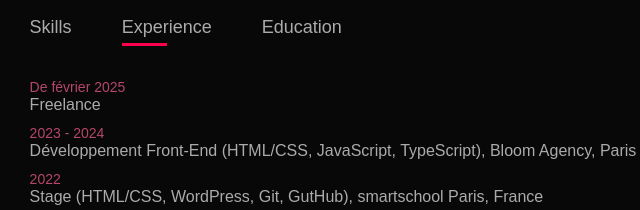
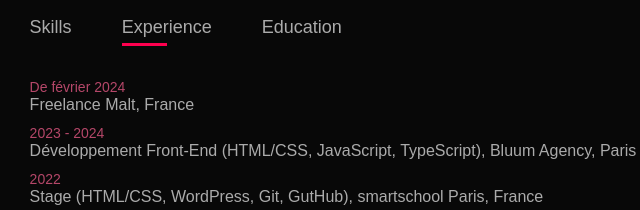
Before and after one commit to Yelle-stack/monPortfolio, a plain HTML site: page index.html in a window 1280 px wide. Both pictures are taken after a click on the element "Experience". Shown: the part 1107-1317 px from the top of the page, 508-1148 px from the left. Drawn offline with Linux system fonts and the light colour scheme.

Commit message:
changement

```diff
--- a/index.html
+++ b/index.html
@@ -55,8 +55,8 @@
                     </div>
                     <div class="tab-contents" id="experience">
                         <ul>
-                           <li><span>De février 2025</span><br>Freelance</li>
-                           <li><span>2023 - 2024</span><br>Développement Front-End (HTML/CSS, JavaScript, TypeScript), Bloom Agency, Paris</li>
+                           <li><span>De février 2024</span><br>Freelance Malt, France</li>
+                           <li><span>2023 - 2024</span><br>Développement Front-End (HTML/CSS, JavaScript, TypeScript), Bluum Agency, Paris</li>
                            <li><span>2022</span><br>Stage (HTML/CSS, WordPress, Git, GutHub), smartschool Paris, France<li>
 
                         </ul>
```
